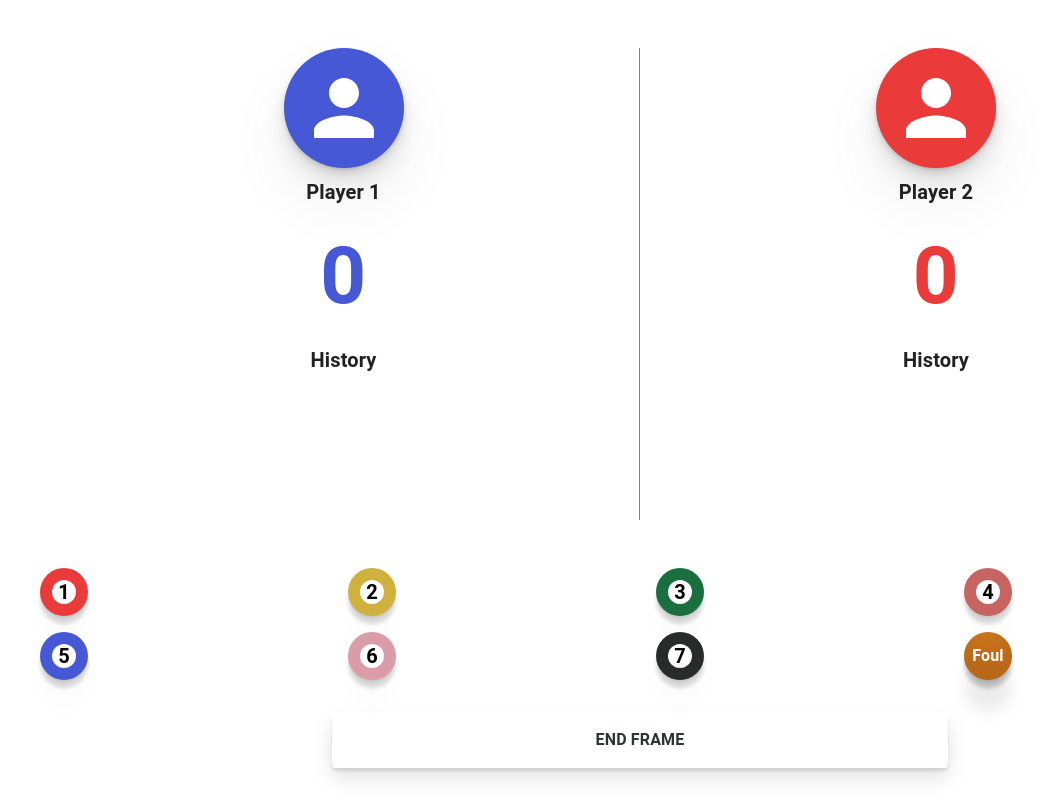
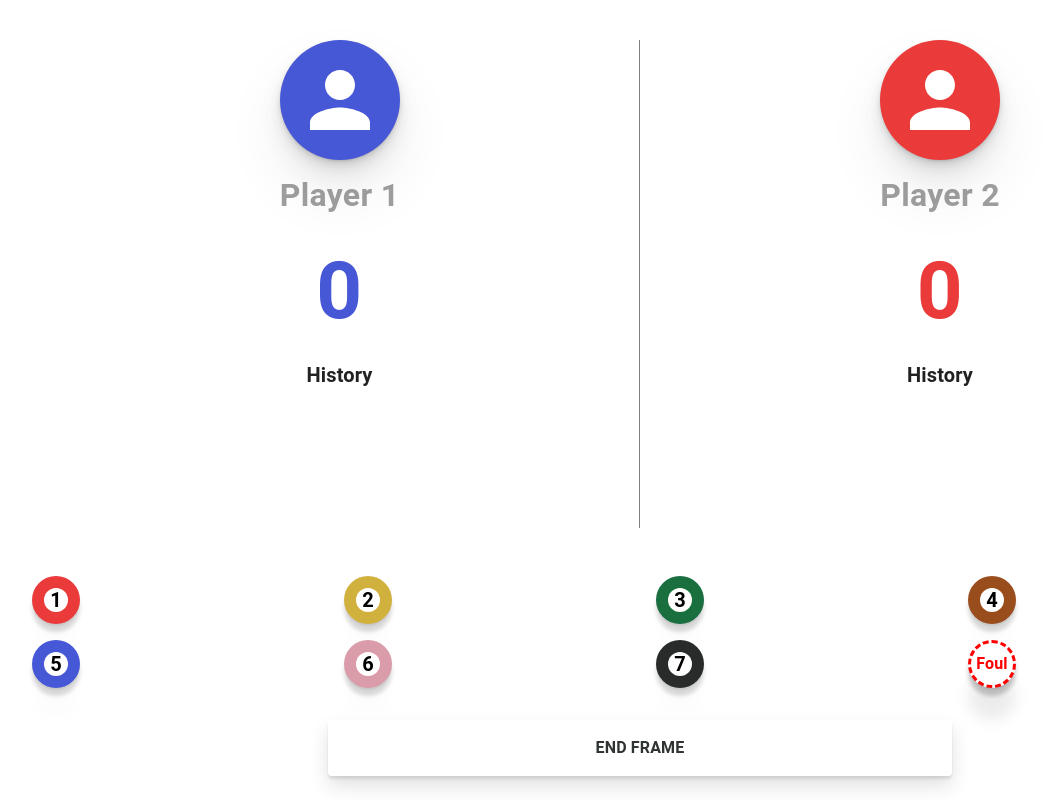
Before and after one commit to artaro/Sc8reboard, a Next.js app: page / in a window 1280 px wide. Shown: the whole page, without its empty margins (0-1049 px from the left). Built offline with nearby package versions, Linux system fonts and the light colour scheme.

Commit message:
fix: brown color, add: change player name

```diff
--- a/src/app/page.tsx
+++ b/src/app/page.tsx
@@ -1,5 +1,5 @@
 "use client";
-import React, { useEffect, useState } from "react";
+import React, { useEffect, useRef, useState } from "react";
 import {
   Avatar,
   Box,
@@ -12,6 +12,7 @@ import {
   Divider,
   Grid,
   Stack,
+  TextField,
   Typography,
 } from "@mui/material";
 export default function Home() {
@@ -31,29 +32,64 @@ export default function Home() {
 
   const [selectedPlayer, setSelectedPlayer] = useState<string | null>(null);
 
+  const [isEditingFirstPlayer, setIsEditingFirstPlayer] = useState(false);
+  const [isEditingSecondPlayer, setIsEditingSecondPlayer] = useState(false);
+
   const [openEndFrameDialog, setOpenEndFrameDialog] = useState(false);
   const [isClient, setIsClient] = useState(false);
+
+  let pressTimer = useRef<NodeJS.Timeout | null>(null);
+
+  const longPressTriggeredRef = useRef(false);
+  const firstPlayerInputRef = useRef<HTMLInputElement>(null);
+  const secondPlayerInputRef = useRef<HTMLInputElement>(null);
+
   useEffect(() => {
     // This effect runs once on component mount, i.e., on the client side
     setIsClient(true); // Set isClient to true to indicate client-side rendering
 
     const firstPlayerDataSaved = localStorage.getItem("firstPlayerData");
+
+    console.log("🚀 🔸 firstPlayerDataSaved:", firstPlayerDataSaved);
+    if (firstPlayerDataSaved) {
+      setFirstPlayerData(JSON.parse(firstPlayerDataSaved));
+    }
+
+    const secondPlayerDataSaved = localStorage.getItem("secondPlayerData");
+    if (secondPlayerDataSaved) {
+      setSecondPlayerData(JSON.parse(secondPlayerDataSaved));
+    }
+
+    // Retrieving player histories
     const firstPlayerHistorySaved = localStorage.getItem("firstPlayerHistory");
-    if (firstPlayerDataSaved && firstPlayerHistorySaved) {
-      setFirstPlayerData(JSON.parse(firstPlayerDataSaved));
+    if (firstPlayerHistorySaved) {
       setFirstPlayerHistory(JSON.parse(firstPlayerHistorySaved));
     }
 
-    // Repeat for other states needing localStorage data
-    const secondPlayerDataSaved = localStorage.getItem("secondPlayerData");
     const secondPlayerHistorySaved = localStorage.getItem(
       "secondPlayerHistory"
     );
-    if (secondPlayerDataSaved && secondPlayerHistorySaved) {
-      setSecondPlayerData(JSON.parse(secondPlayerDataSaved));
+    if (secondPlayerHistorySaved) {
       setSecondPlayerHistory(JSON.parse(secondPlayerHistorySaved));
     }
   }, []);
+
+  useEffect(() => {
+    // When component unmounts, clear the timeout to prevent memory leaks
+    return () => {
+      if (pressTimer.current) {
+        clearTimeout(pressTimer.current);
+      }
+    };
+  }, []);
+
+  useEffect(() => {
+    if (isEditingFirstPlayer) {
+      firstPlayerInputRef.current?.focus();
+    } else if (isEditingSecondPlayer) {
+      secondPlayerInputRef.current?.focus();
+    }
+  }, [isEditingFirstPlayer, isEditingSecondPlayer]);
 
   if (!isClient) {
     // Optionally, return null or a loading state until client-side updates complete
@@ -66,20 +102,36 @@ export default function Home() {
       1: "#ea3a3a", // Red
       2: "#d0b13e", // Yellow
       3: "#196f3d", // Green
-      4: "#c76360", // Brown
+      4: "#994D1C", // Brown
       5: "#4758d6", // Blue
       6: "#db9ca9", // Pink
       7: "#292a2a", // Black
     };
 
-    return colors[value] || "#e1811f";
+    return colors[value] || "#ffffff";
   }
 
+  const handleLongPressStart = (playerName: string) => {
+    longPressTriggeredRef.current = false;
+    pressTimer.current = setTimeout(() => {
+      longPressTriggeredRef.current = true;
+      if (playerName === firstPlayerData.name) {
+        setIsEditingFirstPlayer(true);
+      } else {
+        setIsEditingSecondPlayer(true);
+      }
+    }, 1000); // 1 second delay
+  };
+
+  const handleLongPressEnd = () => {
+    if (pressTimer.current) {
+      clearTimeout(pressTimer.current);
+    }
+  };
+
   function handlePlayerSelection(player: string) {
-    if (selectedPlayer === player) {
-      // If the same player is clicked again, clear the selection
-      setSelectedPlayer(null);
-    } else {
+    if (!longPressTriggeredRef.current) {
+      // Only proceed if it was not a long press
       setSelectedPlayer(player);
     }
   }
@@ -170,10 +222,16 @@ export default function Home() {
     // Resetting all the states
 
     // reset local storage
-    localStorage.removeItem("firstPlayerData");
-    localStorage.removeItem("firstPlayerHistory");
-    localStorage.removeItem("secondPlayerData");
-    localStorage.removeItem("secondPlayerHistory");
+    localStorage.setItem(
+      "firstPlayerData",
+      JSON.stringify({ ...firstPlayerData, score: 0 })
+    );
+    localStorage.setItem(
+      "secondPlayerData",
+      JSON.stringify({ ...secondPlayerData, score: 0 })
+    );
+    localStorage.setItem("firstPlayerHistory", JSON.stringify([]));
+    localStorage.setItem("secondPlayerHistory", JSON.stringify([]));
 
     setFirstPlayerData({ name: firstPlayerData.name, score: 0 });
     setSecondPlayerData({ name: secondPlayerData.name, score: 0 });
@@ -192,7 +250,7 @@ export default function Home() {
         width: "100vw",
         height: "100vh",
         overflow: "auto",
-        padding: 4,
+        padding: 3,
         boxSizing: "border-box",
       }}
     >
@@ -208,6 +266,11 @@ export default function Home() {
         <Grid
           item
           xs={6}
+          onMouseDown={() => handleLongPressStart(firstPlayerData.name)}
+          onMouseUp={handleLongPressEnd}
+          onMouseLeave={handleLongPressEnd} // To handle cases where the mouse leaves the element before releasing
+          onTouchStart={() => handleLongPressStart(firstPlayerData.name)}
+          onTouchEnd={handleLongPressEnd}
           sx={{
             display: "flex",
             flexDirection: "column",
@@ -234,9 +297,52 @@ export default function Home() {
                 cursor: "pointer",
               }}
             />
-            <Typography variant="h6" fontWeight="bold">
-              {firstPlayerData.name}
-            </Typography>
+            <TextField
+              inputRef={firstPlayerInputRef}
+              disabled={!isEditingFirstPlayer}
+              onBlur={() => {
+                setIsEditingFirstPlayer(false);
+                // save to local storage
+                localStorage.setItem(
+                  "firstPlayerData",
+                  JSON.stringify(firstPlayerData)
+                );
+              }}
+              value={firstPlayerData.name}
+              onChange={(e) =>
+                setFirstPlayerData({ ...firstPlayerData, name: e.target.value })
+              }
+              onKeyDown={(e) => {
+                if (e.key === "Enter") {
+                  setIsEditingFirstPlayer(false);
+                  // save to local storage
+                  localStorage.setItem(
+                    "firstPlayerData",
+                    JSON.stringify(firstPlayerData)
+                  );
+                }
+              }}
+              variant="standard"
+              InputProps={{
+                disableUnderline: true,
+                sx: {
+                  fontSize: "2rem",
+                  fontWeight: "bold",
+                  "& input": {
+                    textAlign: "center",
+                  },
+                },
+              }}
+              sx={{
+                width: "fit-content",
+                "& .MuiInput-root:before, & .MuiInput-root:after": {
+                  display: "none",
+                },
+                "& .MuiInput-root:hover:not(.Mui-disabled):before": {
+                  borderBottom: "none",
+                },
+              }}
+            />
             <Typography
               fontWeight="bold"
               sx={{ fontSize: "5rem", color: "#4758d6" }}
@@ -251,6 +357,7 @@ export default function Home() {
               container
               sx={{
                 display: "flex",
+                justifyContent: "center",
                 padding: 1.5,
               }}
             >
@@ -266,8 +373,10 @@ export default function Home() {
                     backgroundColor:
                       action.charAt(0) === "+"
                         ? getBallColor(parseInt(action.charAt(1)))
-                        : "#e1811f",
-                    color: "#00000",
+                        : "#ffffff",
+                    color: action.charAt(0) === "+" ? "#ffffff" : "red",
+                    border:
+                      action.charAt(0) === "+" ? "none" : "2px dashed red",
                     textAlign: "center",
                     borderRadius: "50%",
                     margin: 0.25,
@@ -277,7 +386,6 @@ export default function Home() {
                 >
                   <Typography
                     fontSize={12}
-                    color="white"
                     fontStyle="italic"
                     fontWeight="bold"
                   >
@@ -292,6 +400,11 @@ export default function Home() {
         <Grid
           item
           xs={6}
+          onMouseDown={() => handleLongPressStart(secondPlayerData.name)}
+          onMouseUp={handleLongPressEnd}
+          onMouseLeave={handleLongPressEnd} // To handle cases where the mouse leaves the element before releasing
+          onTouchStart={() => handleLongPressStart(secondPlayerData.name)}
+          onTouchEnd={handleLongPressEnd}
           sx={{
             display: "flex",
             flexDirection: "column",
@@ -317,9 +430,53 @@ export default function Home() {
                 cursor: "pointer",
               }}
             />
-            <Typography variant="h6" fontWeight="bold">
-              {secondPlayerData.name}
-            </Typography>
+            <TextField
+              inputRef={secondPlayerInputRef}
+              disabled={!isEditingSecondPlayer}
+              onBlur={() => {
+                setIsEditingSecondPlayer(false);
+                localStorage.setItem(
+                  "secondPlayerData",
+                  JSON.stringify(secondPlayerData)
+                );
+              }}
+              value={secondPlayerData.name}
+              onChange={(e) =>
+                setSecondPlayerData({
+                  ...secondPlayerData,
+                  name: e.target.value,
+                })
+              }
+              onKeyDown={(e) => {
+                if (e.key === "Enter") {
+                  setIsEditingSecondPlayer(false);
+                  localStorage.setItem(
+                    "secondPlayerData",
+                    JSON.stringify(secondPlayerData)
+                  );
+                }
+              }}
+              variant="standard"
+              InputProps={{
+                disableUnderline: true,
+                sx: {
+                  fontSize: "2rem",
+                  fontWeight: "bold",
+                  "& input": {
+                    textAlign: "center",
+                  },
+                },
+              }}
+              sx={{
+                width: "fit-content",
+                "& .MuiInput-root:before, & .MuiInput-root:after": {
+                  display: "none",
+                },
+                "& .MuiInput-root:hover:not(.Mui-disabled):before": {
+                  borderBottom: "none",
+                },
+              }}
+            />
             <Typography
               fontWeight="bold"
               sx={{ fontSize: "5rem", color: "#ea3a3a" }}
@@ -334,6 +491,7 @@ export default function Home() {
               container
               sx={{
                 display: "flex",
+                justifyContent: "center",
                 padding: 1.5,
               }}
             >
@@ -349,16 +507,19 @@ export default function Home() {
                     backgroundColor:
                       action.charAt(0) === "+"
                         ? getBallColor(parseInt(action.charAt(1)))
-                        : "#e1811f",
-                    color: "#00000",
+                        : "#ffffff",
+                    color: action.charAt(0) === "+" ? "#ffffff" : "red",
+                    border:
+                      action.charAt(0) === "+" ? "none" : "2px dashed red",
                     textAlign: "center",
                     borderRadius: "50%",
                     margin: 0.25,
+                    boxShadow:
+                      "rgba(0, 0, 0, 0.07) 0px 1px 2px, rgba(0, 0, 0, 0.07) 0px 2px 4px, rgba(0, 0, 0, 0.07) 0px 4px 8px, rgba(0, 0, 0, 0.07) 0px 8px 16px, rgba(0, 0, 0, 0.07) 0px 16px 32px, rgba(0, 0, 0, 0.07) 0px 32px 64px",
                   }}
                 >
                   <Typography
                     fontSize={12}
-                    color="white"
                     fontStyle="italic"
                     fontWeight="bold"
                   >
@@ -371,13 +532,7 @@ export default function Home() {
         </Grid>
       </Grid>
       {/* score balls */}
-      <Grid
-        container
-        spacing={2}
-        display="flex"
-        justifyContent="center"
-        alignItems="flex-end"
-      >
+      <Grid container spacing={2} display="flex" justifyContent="center">
         {[1, 2, 3, 4, 5, 6, 7].map((value) => (
           <Grid item xs={3} key={value}>
             <Box
@@ -429,20 +584,21 @@ export default function Home() {
               width: 48,
               height: 48,
               borderRadius: "50%",
-              backgroundColor: "#e1811f",
+              backgroundColor: "#ffffff",
+              border: "3px dashed red",
               boxShadow:
                 selectedPlayer === firstPlayerData.name
                   ? "rgba(71, 88, 214, 0.4) -5px 5px, rgba(71, 88, 214, 0.3) -10px 10px"
                   : selectedPlayer === secondPlayerData.name
                   ? "rgba(234, 58, 58, 0.4) 5px 5px, rgba(234, 58, 58, 0.3) 10px 10px"
-                  : "rgba(0, 0, 0, 0.1) 0px -23px 25px 0px inset, rgba(0, 0, 0, 0) 0px -36px 30px 0px inset, rgba(0, 0, 0, 0.1) 0px -79px 40px 0px inset, rgba(0, 0, 0, 0.06) 0px 2px 1px, rgba(0, 0, 0, 0.01) 0px 4px 2px, rgba(0, 0, 0, 0.2) 0px 8px 4px, rgba(0, 0, 0, 0.01) 0px 16px 8px, rgba(0, 0, 0, 0.08) 0px 32px 16px",
+                  : "rgba(0, 0, 0, 0.06) 0px 2px 1px, rgba(0, 0, 0, 0.01) 0px 4px 2px, rgba(0, 0, 0, 0.2) 0px 8px 4px, rgba(0, 0, 0, 0.01) 0px 16px 8px, rgba(0, 0, 0, 0.08) 0px 32px 16px",
               cursor: "pointer",
             }}
             onClick={handleFoul}
           >
             <Typography
               fontWeight="bold"
-              sx={{ fontSize: "1rem", color: "white" }}
+              sx={{ fontSize: "1rem", color: "red" }}
             >
               Foul
             </Typography>
```
